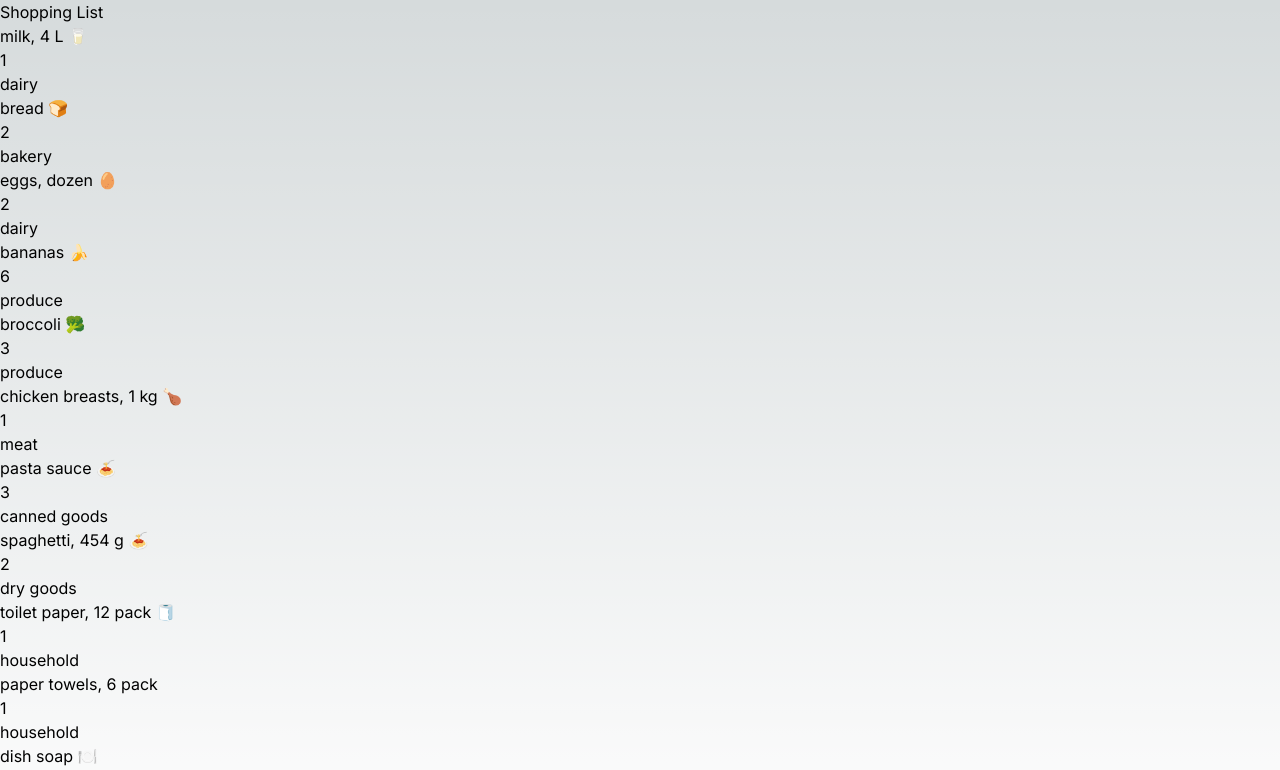
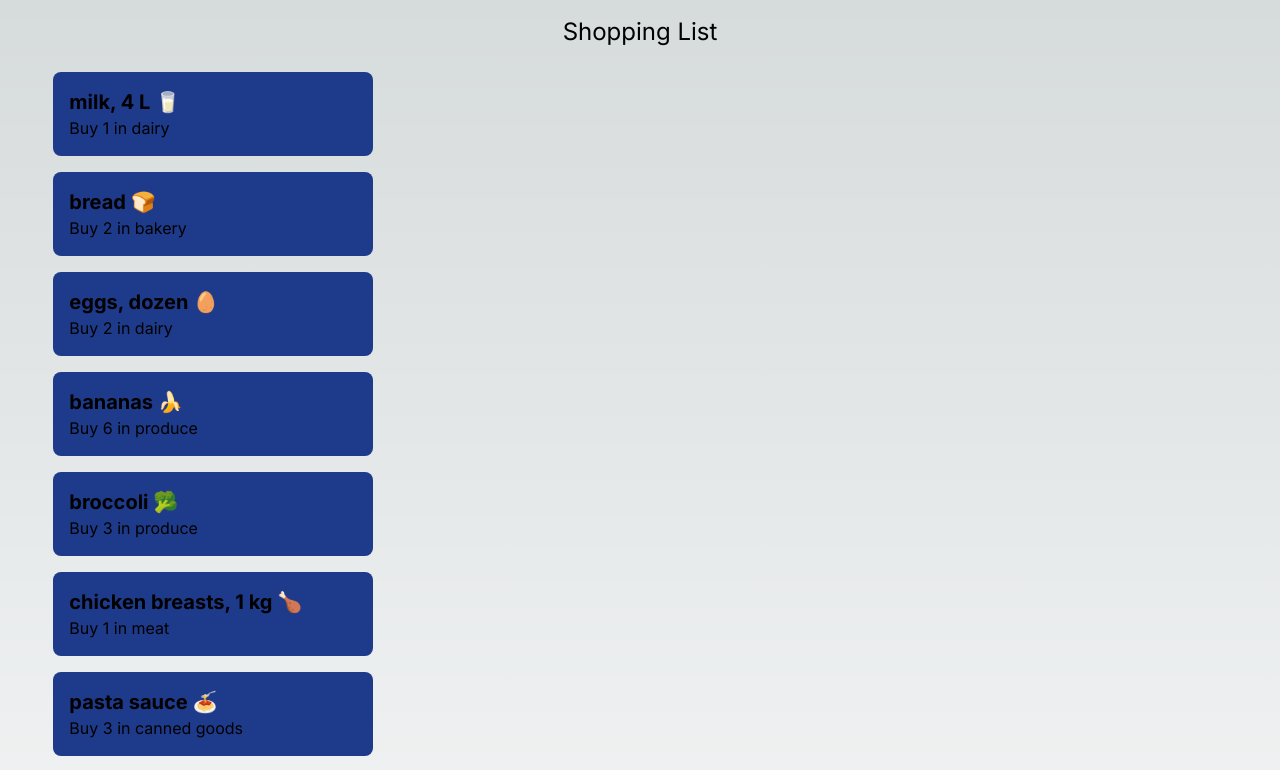
Before and after one commit to aulakhsahib/cprg306-assignments, a Next.js app: page /week-3 in a window 1280 px wide. Shown: the top 770 px of the page. Built offline with nearby package versions, Linux system fonts and the light colour scheme.

Commit message:
added the stylings for week-3

```diff
--- a/app/page.js
+++ b/app/page.js
@@ -4,9 +4,11 @@ import Link from "next/link";
 export default function Home() {
   return (
     <div>
-      <h1>CPRG 306: Web Development 2 - Assignments</h1>
-      <Link href="./week-2" className="underline">Week 2</Link>
-      <Link href="./week-3" className="underline">Week 3</Link>
+      <h1 className="text-center text-2xl">CPRG 306: Web Development 2 - Assignments</h1>
+      <div className="grid justify-center gap-2 my-2">
+        <Link href="./week-2" className="underline">Week 2</Link>
+        <Link href="./week-3" className="underline">Week 3</Link>
+      </div>
     </div>
   );
 }
--- a/app/week-3/item-list.js
+++ b/app/week-3/item-list.js
@@ -62,10 +62,10 @@ export default function ItemList() {
         category: "household",
     }]
     return (
-        <ul>
+        <ul className="grid gap-y-4 w-11/12 my-6 mx-auto">
             {dataList.map((data, index) => {
                 return (
-                    <li key={index}>
+                    <li className="bg-blue-900 rounded-lg p-4 w-6/12 max-w-xs" key={index}>
                         <Item {...data} />
                     </li>
                 );
--- a/app/week-3/item.js
+++ b/app/week-3/item.js
@@ -1,9 +1,8 @@
 export default function Item({ name, quantity, category }) {
     return (
-        <ul>
-            <li>{name}</li>
-            <li>{quantity}</li>
-            <li>{category}</li>
-        </ul>
+        <>
+            <p className="font-bold text-xl">{name}</p>
+            <p>Buy {quantity} in {category}</p>
+        </>
     );
 };
--- a/app/week-3/page.js
+++ b/app/week-3/page.js
@@ -3,7 +3,7 @@ import ItemList from "./item-list";
 export default function Page() {
     return (
         <main>
-            <h1>Shopping List</h1>
+            <h1 className="text-center text-2xl my-4">Shopping List</h1>
             <ItemList />
         </main>
     );
```
